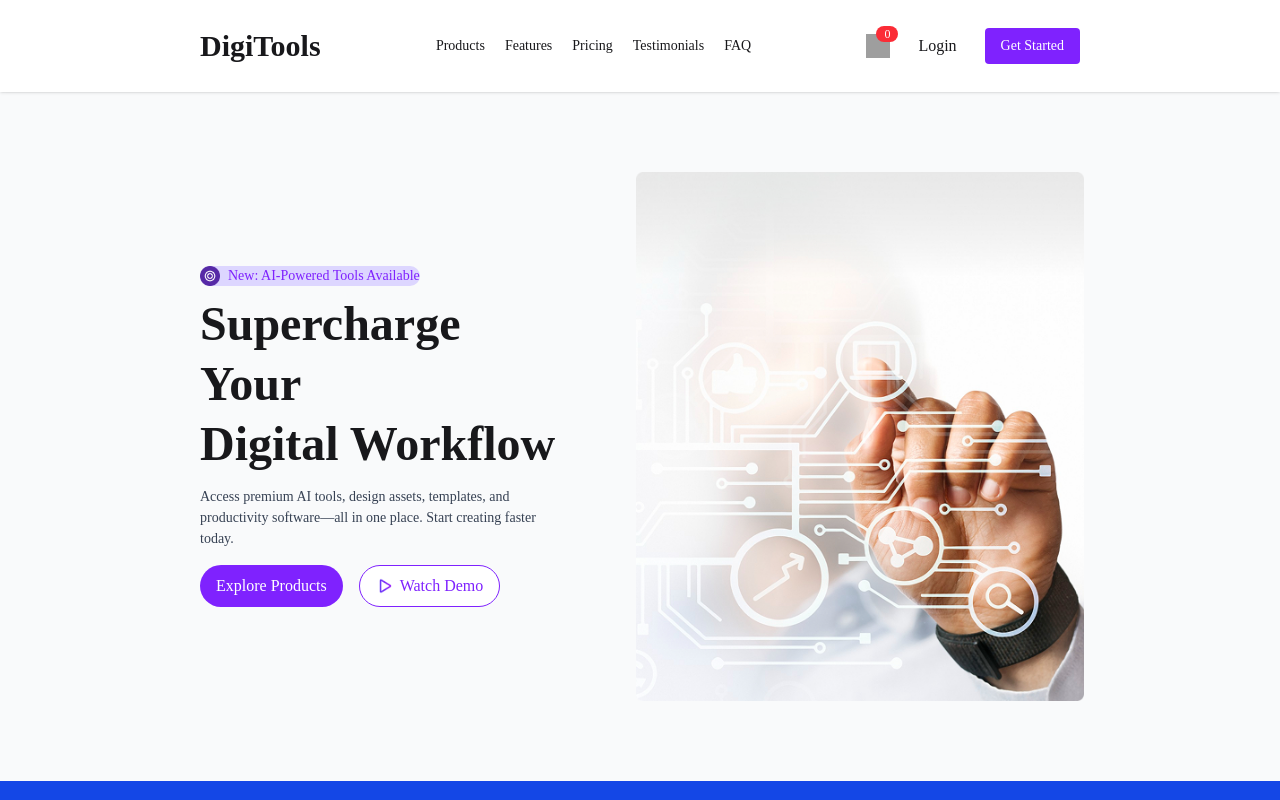
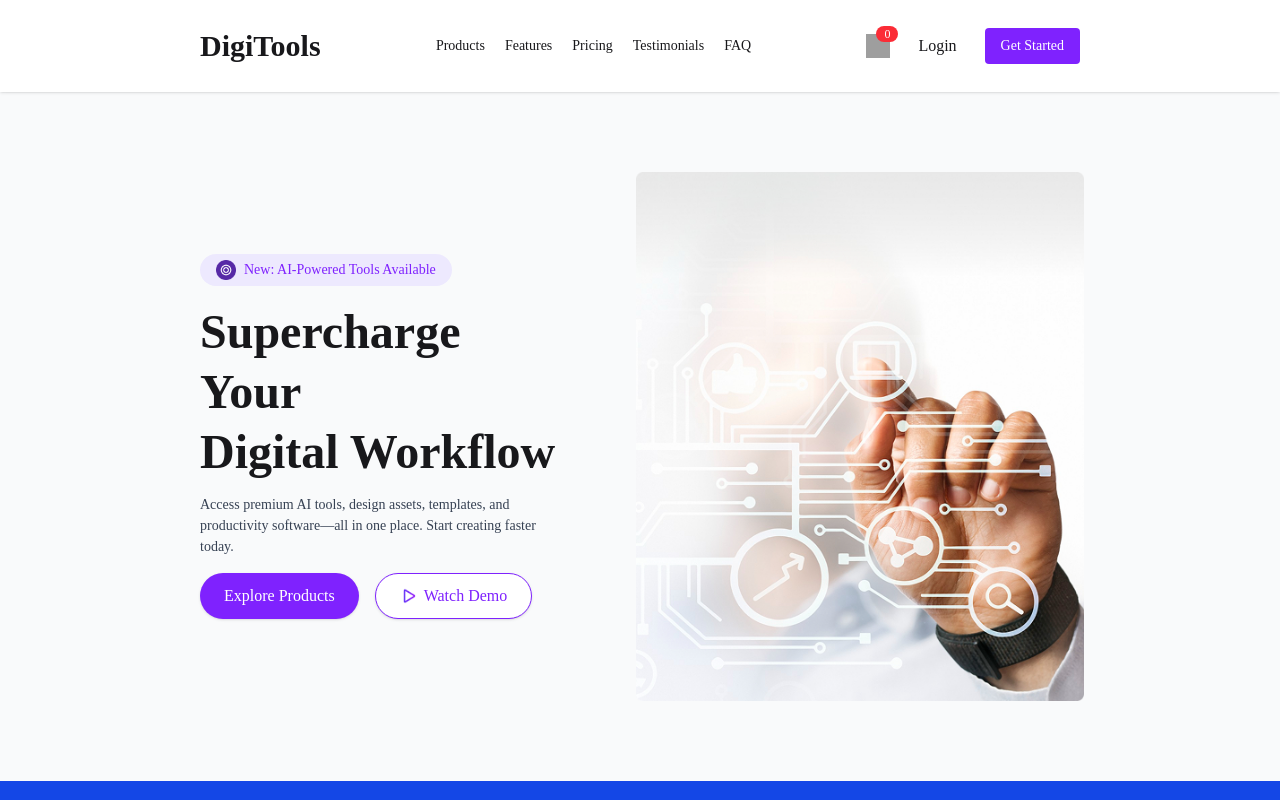
Before and after one commit to SmaahPro/Assignment-6, a React (Vite) app: page / in a window 1280 px wide. Shown: the top 800 px of the page. Built offline with nearby package versions, Linux system fonts and the light colour scheme; grey boxes are pictures that could not be loaded; a web font is replaced by a local one.

Commit message:
fix respnosive device banner button problem

```diff
--- a/src/component/Banner.jsx
+++ b/src/component/Banner.jsx
@@ -7,22 +7,22 @@ const Banner = () => {
     <div className="flex flex-col md:flex-row items-center justify-between px-6 md:px-20 lg:px-50 py-10 md:py-20 bg-gray-50 font-[Martian_Mono] gap-10 md:gap-20">
 
       <div className="w-full md:w-auto text-center md:text-left">
-        <div className="relative inline-flex items-center gap-2 justify-center md:justify-start mb-2">
-          <span className="absolute inset-0 bg-violet-200 rounded-full z-0"></span>
-          <img src={CircleImg} className="w-5 h-5 z-10"/>
-          <p className="text-sm text-violet-600 font-medium z-10">New: AI-Powered Tools Available</p>
+
+        <div className="relative inline-flex items-center gap-2 justify-center md:justify-start mb-4 px-4 py-1.5 rounded-full bg-violet-100">
+          <img src={CircleImg} className="w-4 h-4 md:w-5 md:h-5" alt="icon"/>
+          <p className="text-[10px] md:text-sm text-violet-600 font-medium">New: AI-Powered Tools Available</p>
         </div>
 
         <h1 className="text-3xl sm:text-4xl md:text-5xl font-bold leading-tight mb-3">Supercharge Your<br/>Digital Workflow</h1>
         <p className="text-xs sm:text-sm md:text-sm leading-normal text-gray-700 mb-4">Access premium AI tools, design assets, templates, and productivity software—all in one place. Start creating faster today.</p>
 
-        <div className="flex flex-row flex-wrap justify-center md:justify-start gap-2 sm:gap-4 mt-2">
-          <button className="bg-violet-600 text-white px-4 py-2 rounded-3xl hover:bg-black transition text-sm md:text-base">
+        <div className="flex flex-row flex-wrap justify-center md:justify-start gap-3 sm:gap-4 mt-2 relative z-20">
+          <button className="bg-violet-600 text-white px-5 md:px-6 py-2.5 rounded-3xl hover:bg-black transition text-sm md:text-base cursor-pointer active:scale-95 shadow-sm">
             Explore Products
           </button>
 
-          <button className="bg-white border border-violet-600 text-violet-600 px-4 py-2 rounded-3xl hover:bg-black hover:text-white transition flex items-center justify-center gap-2 text-sm md:text-base">
-            <img src={PlayImg} className="h-4 w-4"/> Watch Demo
+          <button className="bg-white border border-violet-600 text-violet-600 px-5 md:px-6 py-2.5 rounded-3xl hover:bg-black hover:text-white transition flex items-center justify-center gap-2 text-sm md:text-base cursor-pointer active:scale-95 shadow-sm">
+            <img src={PlayImg} className="h-4 w-4" alt="play"/> Watch Demo
           </button>
         </div>
       </div>
```
